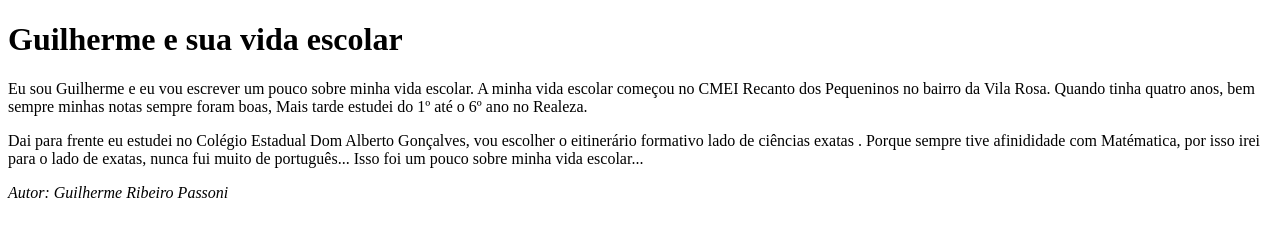
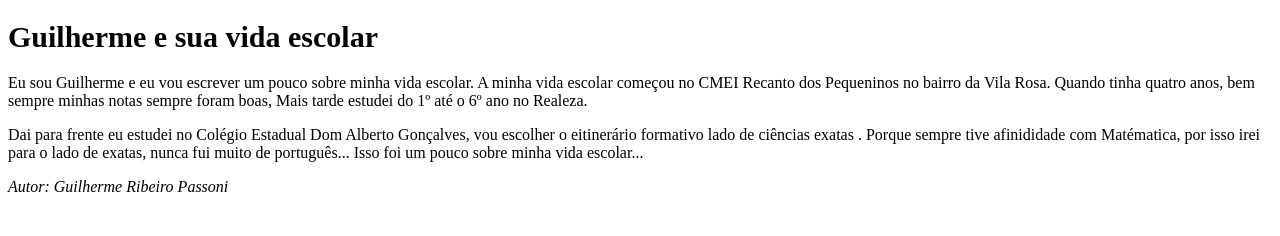
Before and after one commit to gribe07/Escolar, a plain HTML site: page index.html in a window 1280 px wide. Drawn offline with Linux system fonts and the light colour scheme.

Commit message:
Update index.html

```diff
--- a/index.html
+++ b/index.html
@@ -1,6 +1,6 @@
 <!DOCTYPE html>
 <html lang="pt-br">
-    <h1>Guilherme e sua vida escolar</h1>
+    <h1 style="font-size:30px">Guilherme e sua vida escolar</h1>
 <p>Eu sou Guilherme e eu vou escrever um pouco sobre minha vida escolar. A minha vida escolar começou no CMEI Recanto dos Pequeninos no bairro da Vila Rosa. Quando tinha quatro anos, bem sempre minhas notas sempre foram boas,
 Mais tarde  estudei do 1º até o 6º ano no Realeza.</p>
 Dai para frente eu estudei no Colégio Estadual  Dom Alberto Gonçalves, vou escolher o eitinerário formativo lado de ciências exatas . Porque sempre tive afinididade com Matématica, por isso irei para o lado de exatas, nunca fui muito de português...
```
